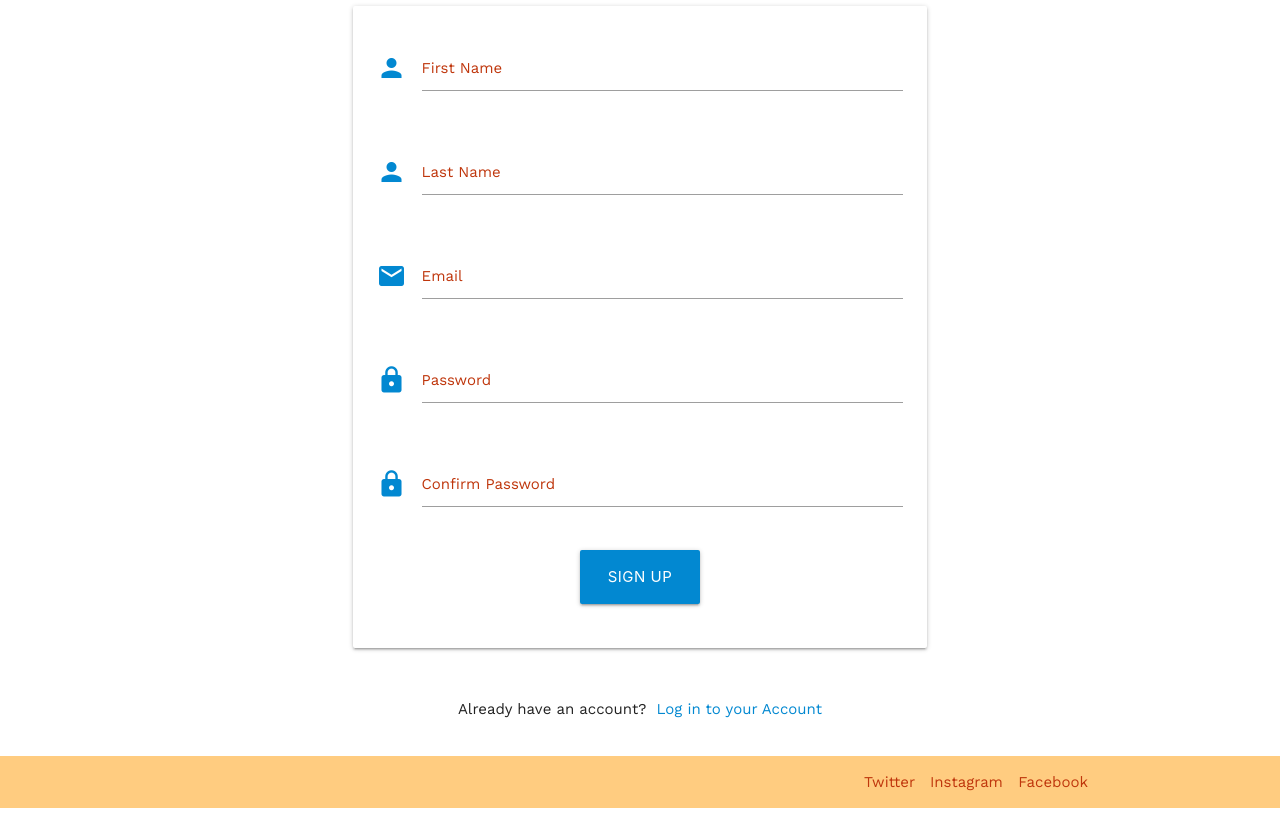
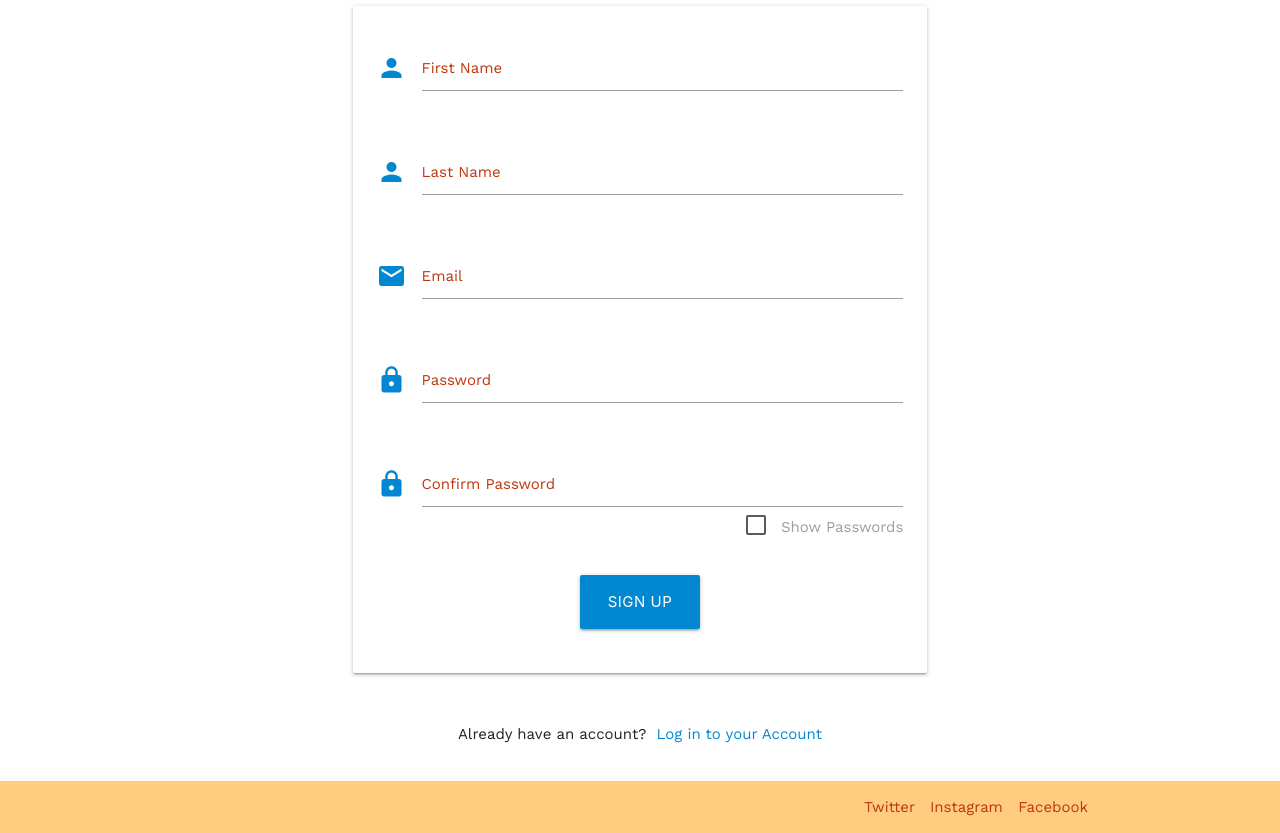
Before and after one commit to Hayley-Woodhouse/milestone-3-project, a Flask app: template dw_fan_site/templates/sign_up.html in a window 1280 px wide. Shown: the part 181-1014 px from the top of the page. Before the commit the page ends 989 px from the top, so only its background shows below. Run offline with Flask 2, Linux system fonts and the light colour scheme; the template is opened without the code that fills it, so the values that code supplies are empty.

Commit message:
added show password checkbox

```diff
--- a/dw_fan_site/templates/sign_up.html
+++ b/dw_fan_site/templates/sign_up.html
@@ -38,12 +38,19 @@
                     <label class="deep-orange-text text-darken-4" for="password_user">Password</label>
                 </div>
             </div>
+
             <!-- confirm password -->
             <div class="row">
                 <div class="input-field col s12">
                     <i class="material-icons prefix light-blue-text text-darken-2">lock</i>
                     <input id="password2" name="password2" type="password" class="validate">
                     <label class="deep-orange-text text-darken-4" for="password2">Confirm Password</label>
+                    <div class="right">
+                        <label>
+                            <input type="checkbox" class="filled-in" onclick="showPasswords()">
+                            <span>Show Passwords</span>
+                        </label>
+                    </div>
                 </div>
             </div>
             <!-- sign up button -->
```
